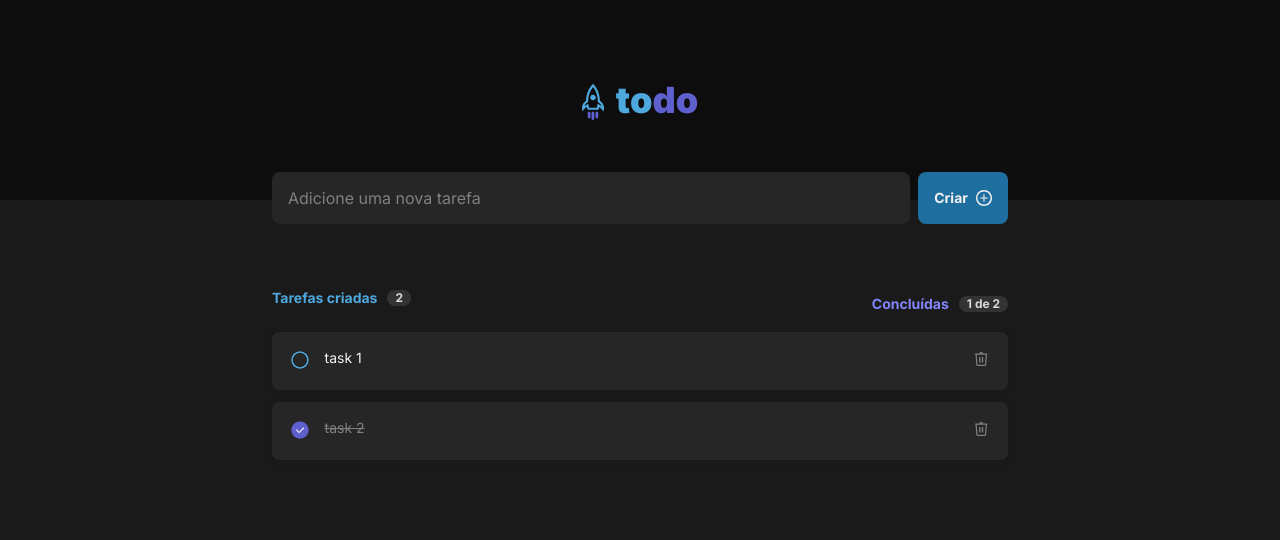
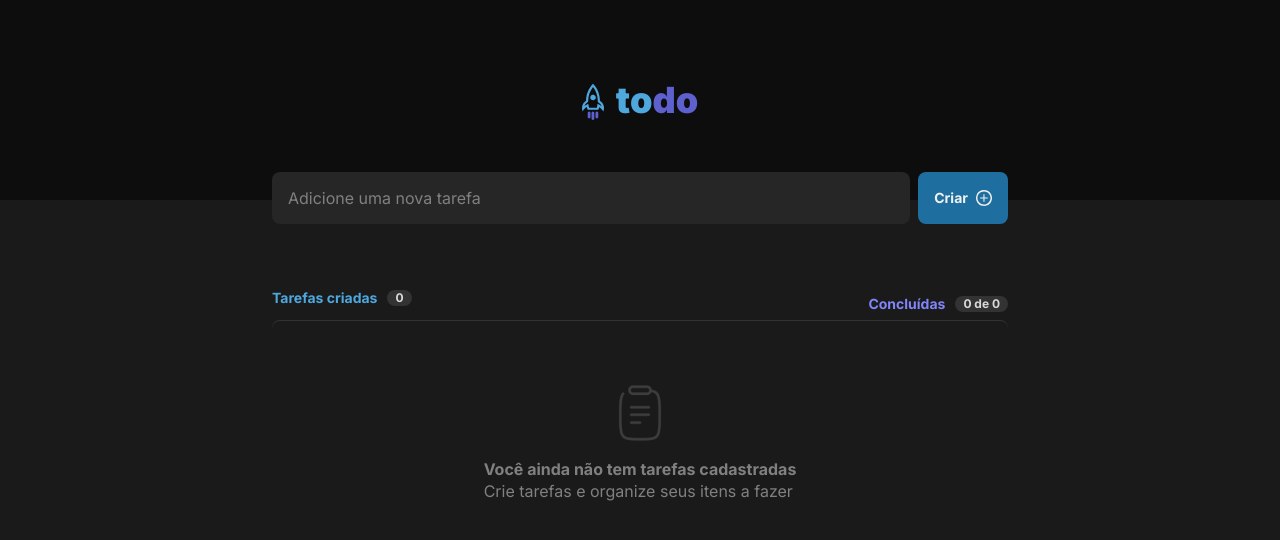
Before and after one commit to victorassiso/todo-list, a React (Vite) app: page / in a window 1280 px wide. Shown: the top 540 px of the page. Built offline with nearby package versions, Linux system fonts and the light colour scheme.

Commit message:
FEAT: Implement Empty List component

```diff
--- a/src/App.tsx
+++ b/src/App.tsx
@@ -7,24 +7,9 @@ import { InputForm } from './components/input-form'
 import { ITask } from './components/task'
 import { TaskList } from './components/task-list'
 
-const initialTaskList = [
-  {
-    id: '1',
-    name: 'task 1',
-    status: false,
-  },
-  {
-    id: '2',
-    name: 'task 2',
-    status: true,
-  },
-]
-
-const initialTasksCreated = 2
-
 export function App() {
-  const [taskList, setTaskList] = useState<ITask[]>(initialTaskList)
-  const [tasksCreated, setTasksCreated] = useState<number>(initialTasksCreated)
+  const [taskList, setTaskList] = useState<ITask[]>([])
+  const [tasksCreated, setTasksCreated] = useState<number>(0)
   const [totalTasks, setTotalTasks] = useState<number>(taskList.length)
 
   const addTask = (newTask: ITask) => {
@@ -51,6 +36,7 @@ export function App() {
       setTasksCreated(tasksCreated + 1)
     }
   }, [taskList])
+
   return (
     <div>
       <Header />
--- /dev/null
+++ b/src/components/emptyList.tsx
@@ -0,0 +1,17 @@
+import clipboard from '../../public/images/clipboard.png'
+
+export function EmptyList() {
+  return (
+    <div className="flex flex-col items-center justify-between gap-4 rounded-lg border-t border-gray-400 pb-16 pl-6 pr-6 pt-16">
+      <img src={clipboard} alt="Clipboard" />
+      <div className="flex flex-col">
+        <span className="text-base font-bold text-gray-300">
+          Você ainda não tem tarefas cadastradas
+        </span>
+        <span className="text- flex items-stretch text-gray-300">
+          Crie tarefas e organize seus itens a fazer
+        </span>
+      </div>
+    </div>
+  )
+}
--- a/src/components/task-list-header.tsx
+++ b/src/components/task-list-header.tsx
@@ -9,7 +9,6 @@ export function TaskListHeader({
   taskList,
   tasksCreated,
 }: TaskListHeaderProps) {
-  console.log(tasksCreated)
   return (
     <div className="flex flex-row justify-between">
       <div className="mb-3 flex flex-row items-center gap-2.5 font-bold">
--- a/src/components/task-list.tsx
+++ b/src/components/task-list.tsx
@@ -1,3 +1,4 @@
+import { EmptyList } from './emptyList'
 import { ITask, Task } from './task'
 import { TaskListHeader } from './task-list-header'
 
@@ -14,18 +15,21 @@ export function TaskList({
   deleteTask,
   changeTaskStatus,
 }: TaskListProps) {
-  console.log(tasksCreated)
   return (
     <div className="mt-16">
       <TaskListHeader taskList={taskList} tasksCreated={tasksCreated} />
-      {taskList.map((task: ITask) => (
+      {taskList.length > 0 ? (
+        taskList.map((task: ITask) => (
           <Task
             key={task.id}
             {...task}
             deleteTask={deleteTask}
             changeTaskStatus={changeTaskStatus}
           />
-      ))}
+        ))
+      ) : (
+        <EmptyList />
+      )}
     </div>
   )
 }
```
Also changed, not shown: public/images/clipboard.png (added). Lines whose indentation alone changed are shown as unchanged.
